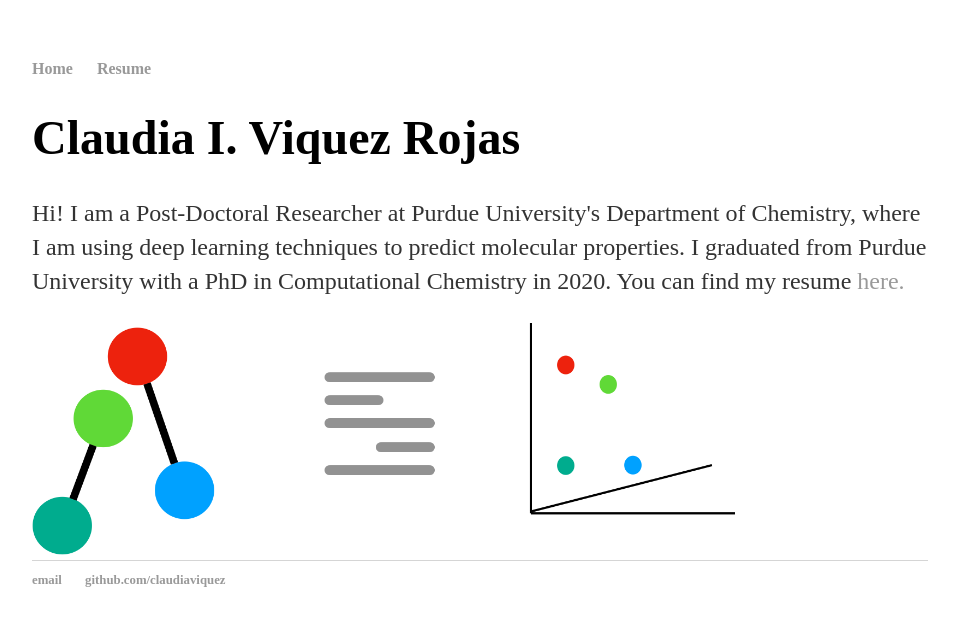
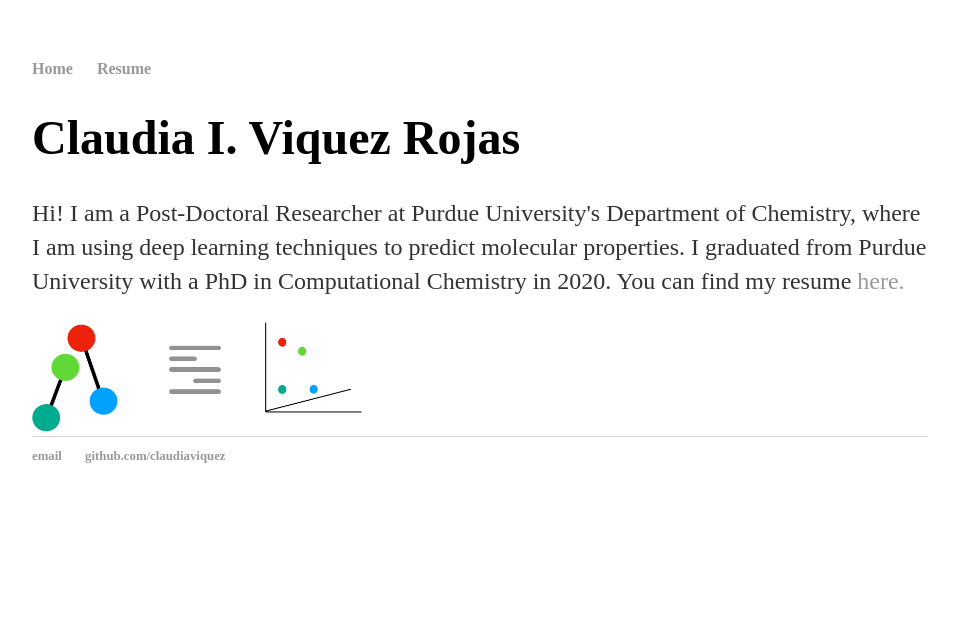
Before and after one commit to claudiaviquez/claudiaviquez.github.io, a Jekyll site: the page built from index.html, in a window 1280 px wide. Shown: the top 626 px of the page, without its empty margins (160-1117 px from the left). Built offline with Jekyll 4.4.1, drawn with Linux system fonts in a browser that asks for light colours; some web fonts are replaced.

Commit message:
Update index.html

```diff
--- a/index.html
+++ b/index.html
@@ -6,5 +6,5 @@ title: Claudia I. Viquez Rojas
 	<h1>Claudia I. Viquez Rojas</h1>
 	<p>Hi! I am a Post-Doctoral Researcher at Purdue University's Department of Chemistry, where I am using deep learning techniques to predict molecular properties. I graduated from Purdue University with a PhD in Computational Chemistry in 2020.  You can find my resume <a href="/resume">here.</a></p>
 
-	<img src="image.png" style="width: 55vw; min-width: 330px;">
+	<img src="image.png" style="width: 15vw; min-width: 330px;">
 </div><!-- /.blurb -->
```
